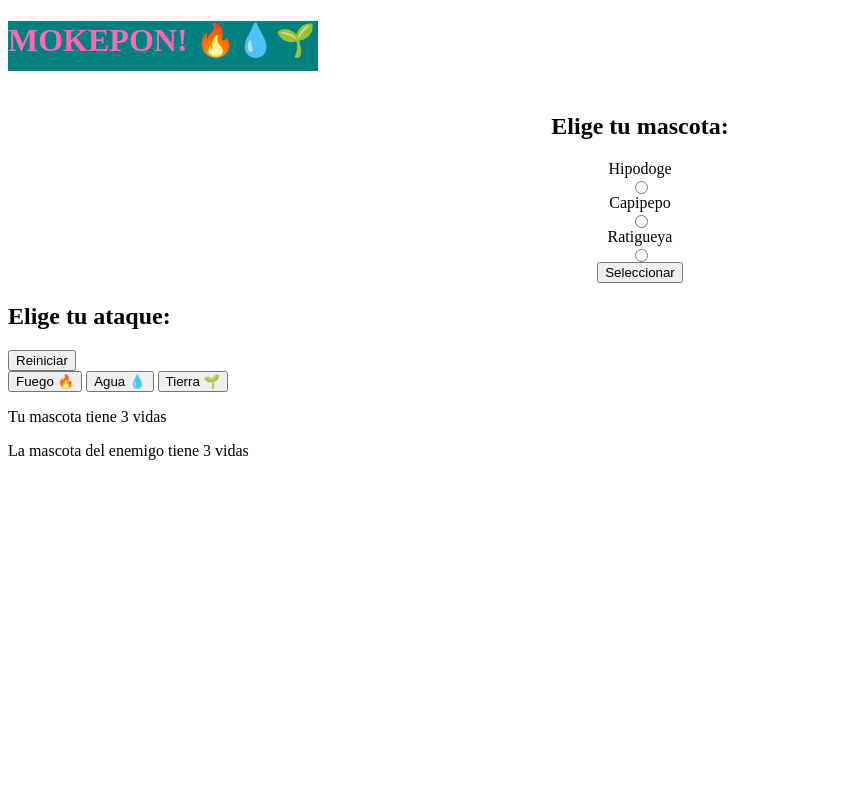
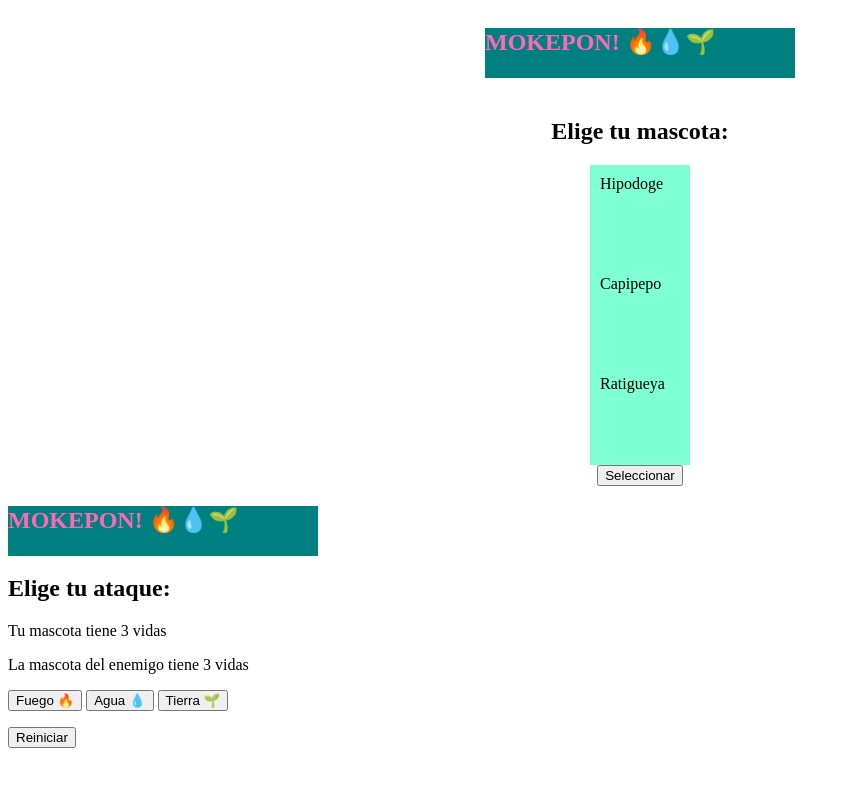
Before and after one commit to platzi/curso-programacion-basica, a plain HTML site: page programar/mokepon/mokepon.html in a window 1280 px wide. Shown: the whole page, without its empty margins (0-850 px from the left). Drawn offline with Linux system fonts and the light colour scheme; a script that the page names is missing.

Commit message:
Modelo de caja

```diff
--- a/programar/mokepon/mokepon.html
+++ b/programar/mokepon/mokepon.html
@@ -7,41 +7,43 @@
         <link rel="stylesheet" href="./styles.css">
     </head>
     <body>
-        <h1 class="titulo">MOKEPON! 🔥💧🌱</h1>
+        <section id="seleccionar-mascota">
+            <h1 class="titulo">MOKEPON! 🔥💧🌱</h1>
 
-        <section id="seleccionar-mascota">
             <h2>Elige tu mascota:</h2>
 
-            <label for="hipodoge">Hipodoge</label>
+            <label class="tarjeta-de-mokepon" for="hipodoge">Hipodoge</label>
             <input type="radio" name="mascota" id="hipodoge" />
 
-            <label for="capipepo">Capipepo</label>
+            <label class="tarjeta-de-mokepon" for="capipepo">Capipepo</label>
             <input type="radio" name="mascota" id="capipepo" />
 
-            <label for="ratigueya">Ratigueya</label>
+            <label class="tarjeta-de-mokepon" for="ratigueya">Ratigueya</label>
             <input type="radio" name="mascota" id="ratigueya" />
 
             <button id="boton-mascota">Seleccionar</button>
         </section>
 
         <section id="seleccionar-ataque">
+            <h1 class="titulo">MOKEPON! 🔥💧🌱</h1>
+
             <h2>Elige tu ataque:</h2>
 
-            <section id="mensajes">
-            </section>
+            <p>Tu mascota <span id="mascota-jugador"></span> tiene <span id="vidas-jugador">3</span> vidas</p>
+            <p>La mascota <span id="mascota-enemigo"></span> del enemigo tiene <span id="vidas-enemigo">3</span> vidas</p>
 
-            <section id="reiniciar">
-                <button id="boton-reiniciar">Reiniciar</button>
-            </section>
-
-            <div>
+            <p>
                 <button id="boton-fuego">Fuego 🔥</button>
                 <button id="boton-agua">Agua 💧</button>
                 <button id="boton-tierra">Tierra 🌱</button>
-            </div>
+            </p>
+        </section>
 
-            <p>Tu mascota <span id="mascota-jugador"></span> tiene <span id="vidas-jugador">3</span> vidas</p>
-            <p>La mascota <span id="mascota-enemigo"></span> del enemigo tiene <span id="vidas-enemigo">3</span> vidas</p>
+        <section id="mensajes">
+        </section>
+
+        <section id="reiniciar">
+            <button id="boton-reiniciar">Reiniciar</button>
         </section>
     </body>
 </html>
--- a/programar/mokepon/styles.css
+++ b/programar/mokepon/styles.css
@@ -11,3 +11,15 @@
   justify-content: center;
   align-items: center;
 }
+
+.tarjeta-de-mokepon {
+  width: 100px;
+  height: 100px;
+  background: aquamarine;
+  padding: 10px;
+  box-sizing: border-box;
+}
+
+input {
+  display: none;
+}
```
Lines whose indentation alone changed are shown as unchanged.
